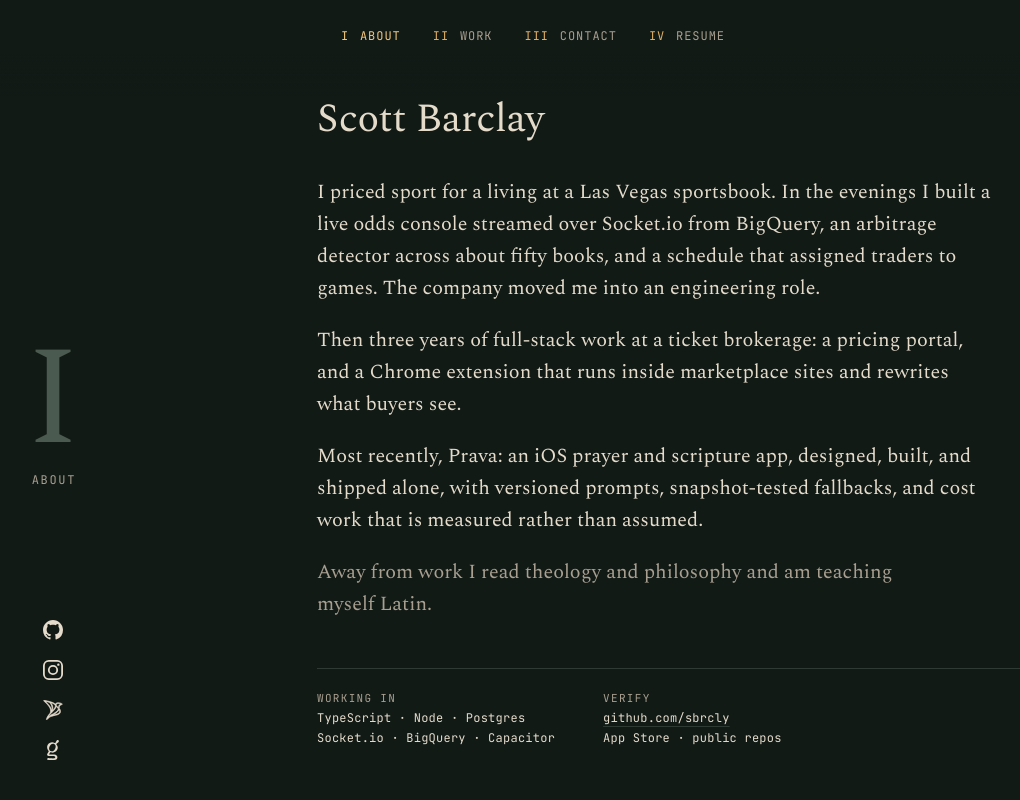
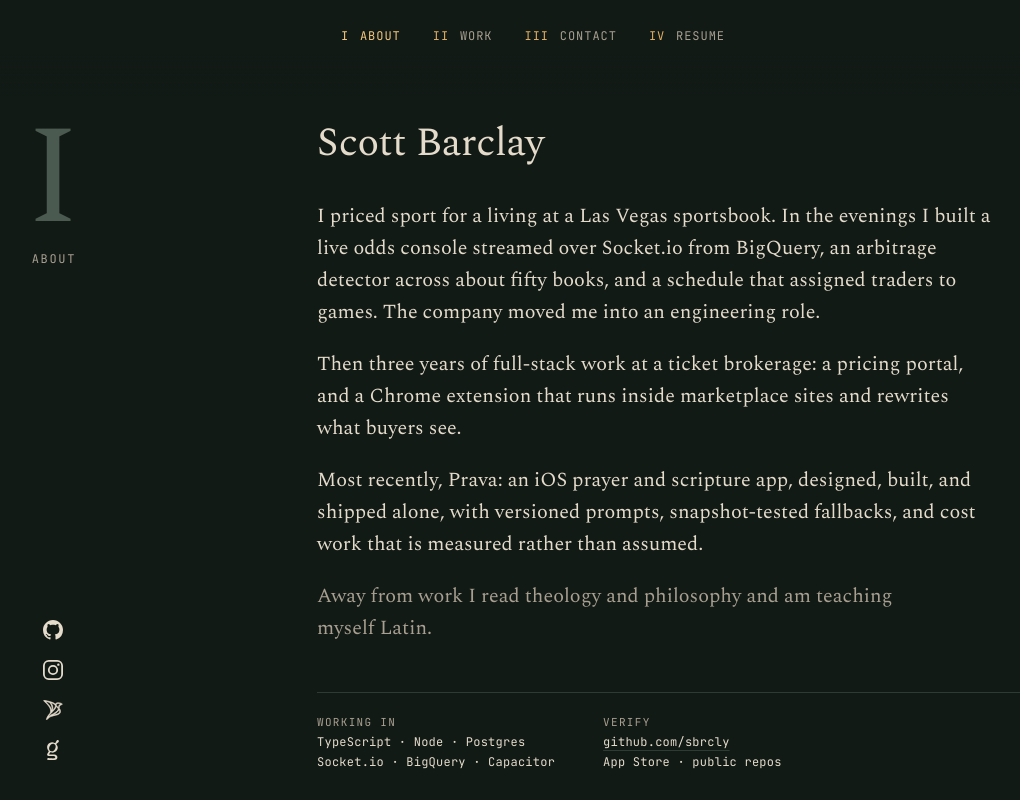
Before and after one commit to sbrcly/portfolio-v4, a Next.js app: page / in a window 1280 px wide. Shown: the top 800 px of the page, without its empty margins (107-1127 px from the left). Built offline with nearby package versions, Linux system fonts and the light colour scheme.

Commit message:
margin and about anchored under the frame

```diff
--- a/app/not-found.tsx
+++ b/app/not-found.tsx
@@ -7,7 +7,7 @@ export default function NotFound() {
       style={{
         width: "var(--column)",
         margin: "0 auto",
-        padding: "var(--chapter-pad) 0",
+        padding: "var(--chapter-gap) 0",
       }}
     >
       <h1>This page doesn&apos;t exist.</h1>
--- a/app/page.module.css
+++ b/app/page.module.css
@@ -1,24 +1,35 @@
+/* The chapters follow one another with nothing between (the running
+   margin's boundaries need that), so the gap from a chapter's last element
+   to the next chapter's first is the next chapter's top padding. The last
+   has the same under it, above the footer. */
 .chapter {
   width: var(--column);
   margin: 0 auto;
-  padding: var(--chapter-pad) 0;
+  padding-top: var(--chapter-gap);
 }
 
-/* I About. From 960px up it is the first screen, and the block from the
-   name to the fact row is centered on the viewport's midline, level with the
-   running margin's numeral. The name opens 40px into the measure (the
-   measure's 12px and the statement's 28px), so the top padding is short by
-   that. A block taller than the screen under the frame starts under the
-   frame instead. */
+.chapter:last-child {
+  padding-bottom: var(--chapter-gap);
+}
+
+/* From 960px up the openers' numeral and label are the running margin's, so
+   a chapter's first element is whatever opens its measure, and the top
+   padding is short by how far into the measure that is.
+
+   I About. The block from the name to the fact row starts on the top line:
+   at load the name's top edge is level with the running margin's numeral's.
+   The name opens 40px into the measure (the measure's 12px and the
+   statement's 28px).
+
+   III Contact. The email opens 28px into the measure. */
 
 @media (min-width: 960px) {
   .first {
-    display: flex;
-    flex-direction: column;
-    justify-content: center;
-    min-height: 100vh;
-    min-height: 100svh;
-    padding: calc(var(--frame-height) - 40px) 0 var(--frame-height);
+    padding-top: calc(var(--top-line) - 40px);
+  }
+
+  .contact {
+    padding-top: calc(var(--chapter-gap) - 28px);
   }
 }
 
--- a/app/page.tsx
+++ b/app/page.tsx
@@ -94,7 +94,7 @@ export default function Home() {
 
         <section
           id="iii"
-          className={styles.chapter}
+          className={`${styles.chapter} ${styles.contact}`}
           aria-labelledby="h-iii"
           data-chapter="2"
         >
--- a/app/tokens.css
+++ b/app/tokens.css
@@ -48,7 +48,8 @@
   --space-64: 64px;
   --space-128: 128px;
   --space-entry: 176px; /* between work entries */
-  --chapter-pad: min(25vh, 225px); /* svh where supported, below */
+  /* From a chapter's last element to the next chapter's first. */
+  --chapter-gap: 120px;
 
   /* Layout */
   --column: min(1120px, 100vw - 160px);
@@ -56,16 +57,13 @@
   --bar-height: 72px;
   --bar-inset: 48px;
   --hero-top: 112px; /* hero top row */
+  /* From 960px up: where the running margin's numeral and chapter I's name
+     both start, 24px under the frame. */
+  --top-line: calc(var(--frame-height) + 24px);
   /* The running margin's column and the gap to the measure, from 960px up. */
   --margin-width: 280px;
   --margin-gap: 64px;
   --measure-offset: calc(var(--margin-width) + var(--margin-gap));
-}
-
-@supports (height: 1svh) {
-  :root {
-    --chapter-pad: min(25svh, 225px);
-  }
 }
 
 @media (min-width: 1920px) {
@@ -80,7 +78,7 @@
     --statement-size: 32px;
     --title-size: 36px;
 
-    --chapter-pad: 192px;
+    --chapter-gap: 96px;
 
     --column: min(960px, 100vw - 64px);
     --bar-inset: 32px;
@@ -102,7 +100,6 @@
     --mono-small-size: 10px;
 
     --space-entry: 112px;
-    --chapter-pad: 150px;
 
     --column: calc(100vw - 40px);
     --frame-height: 80px;
--- a/components/chapters/current-chapter.ts
+++ b/components/chapters/current-chapter.ts
@@ -11,7 +11,8 @@ import { useSyncExternalStore } from "react";
  * the horizontal line at 50% of the viewport height. An IntersectionObserver
  * rooted on the top half of the viewport fires as a chapter's top crosses
  * that line in either direction; a recompute when scrolling ends covers a
- * fast scroll or a jump. At scroll position zero it is always the first.
+ * fast scroll or a jump. At scroll position zero it is always the first,
+ * and at the page's end the last, whose top may never reach the line.
  *
  * An anchor jump (a nav click, a hash change, a load with a hash) sets its
  * chapter at once and holds it until the scroll ends, so a smooth scroll
@@ -34,6 +35,10 @@ function set(id: string) {
 function resolve() {
   const first = chapters[0]?.id ?? "i";
   if (window.scrollY <= 0) return first;
+  const scroller = document.documentElement;
+  if (window.scrollY >= scroller.scrollHeight - scroller.clientHeight - 1) {
+    return chapters.at(-1)?.id ?? first;
+  }
   const line = window.innerHeight / 2;
   const last = chapters.findLast(
     (chapter) => chapter.getBoundingClientRect().top <= line
--- a/components/margin/Margin.tsx
+++ b/components/margin/Margin.tsx
@@ -19,7 +19,7 @@ const LOAD_MS = 300;
 
 /**
  * The running margin: the current chapter's numeral and label pinned beside
- * the measure on the viewport's midline.
+ * the measure, the numeral's top edge on the top line under the frame.
  *
  * The numeral and label turn with the scroll. Every chapter's label and
  * every glyph the numeral ever shows is in the markup, each with an opacity
@@ -81,7 +81,9 @@ export default function Margin({
     // Without view timelines, the boundaries' progress is written here, by
     // the rules in margin.module.css: the lead on the outgoing chapter, the
     // trail on the incoming one until its top is under the frame, each
-    // stopping at the chapter's center, and the trail ending with the page.
+    // stopping at the chapter's center, the first chapter's lead not opening
+    // before the page scrolls, the trail ending with the page, and every
+    // boundary done by the page's end.
     // Reduced motion steps at the boundary. The dock's progress likewise.
     let stopFrames: (() => void) | undefined;
     if (!hasViewTimelines()) {
@@ -118,7 +120,11 @@ export default function Margin({
           const inCover = height - top.top;
           const lead = within(
             outCover,
-            Math.max(out.height, (height + out.height) / 2),
+            Math.max(
+              out.height,
+              (height + out.height) / 2,
+              index === 1 ? height : 0
+            ),
             out.height + half
           );
           const trail = within(
@@ -127,10 +133,16 @@ export default function Margin({
             Math.min(height - frame, (height + top.height) / 2)
           );
           const progress = reduced.matches
-            ? Math.floor(lead)
-            : (lead +
-                Math.max(trail, trail / Math.max(trail + 1 - pageEnd, 0.0001))) /
-              2;
+            ? Math.max(Math.floor(lead), Math.floor(pageEnd))
+            : Math.max(
+                (lead +
+                  Math.max(
+                    trail,
+                    trail / Math.max(trail + 1 - pageEnd, 0.0001)
+                  )) /
+                  2,
+                within(pageEnd, 0.8, 1)
+              );
 
           write(`--boundary-${incoming.dataset.chapter}`, progress);
         });
--- a/components/margin/margin.module.css
+++ b/components/margin/margin.module.css
@@ -1,14 +1,12 @@
 /* The running margin: one fixed element outside every section, on the
-   column's left edge, the numeral's box centered on the viewport's midline.
+   column's left edge, the numeral's top edge on the top line (tokens.css).
    Off below 960px, where the openers carry their own numeral and label. */
 .margin {
   --numeral-size: 140px;
   /* The center axis of the numeral and the label, from the column's edge. */
   --axis: 80px;
   position: fixed;
-  /* The numeral's box is 0.85em tall. */
-  top: calc(50vh - var(--numeral-size) * 0.425);
-  top: calc(50svh - var(--numeral-size) * 0.425);
+  top: var(--top-line);
   left: 0;
   right: 0;
   z-index: 4;
@@ -182,8 +180,10 @@
    frame, which is where an anchor lands it, so a chapter arrived at by its
    link shows its numeral whole. A chapter shorter than the viewport would
    have the windows at its two ends overlap, so each half stops at the
-   chapter's center on the midline. The chapters must follow one another
-   with nothing between. */
+   chapter's center on the midline. The first chapter can be shorter than
+   the viewport too, and its lead never opens before the page scrolls: its
+   top on the viewport's top. The chapters must follow one another with
+   nothing between. */
 @supports (animation-timeline: view()) {
   .margin {
     animation: lead-1 linear both,
@@ -200,7 +200,7 @@
     animation-timeline: --chapter-0, --chapter-1, --chapter-2, --chapter-3, --chapter-4,
       --chapter-1, --chapter-2, --chapter-3, --chapter-4, --chapter-5,
       scroll(root);
-    animation-range-start: cover max(100% - 100svh, 50%),
+    animation-range-start: cover max(100% - 100svh, 50%, 100svh),
       cover max(100% - 100svh, 50%),
       cover max(100% - 100svh, 50%),
       cover max(100% - 100svh, 50%),
@@ -223,8 +223,12 @@
       cover min(100svh - var(--frame-height), 50%),
       100%;
 
-    /* Where the page ends inside a trail, the trail ends with the page. */
-    --boundary-1: calc(
+    /* Where the page ends inside a trail, the trail ends with the page. A
+       page that ends before the last chapter's top reaches the midline still
+       ends on that chapter's numeral: over the page's last tenth of a
+       viewport, as the dock does (below). */
+    --page-tail: clamp(0, (var(--page-end) - 0.8) * 5, 1);
+    --boundary-1: max(
       (
           var(--lead-1) +
             max(
@@ -232,9 +236,10 @@
               var(--trail-1) /
                 max(var(--trail-1) + 1 - var(--page-end), 0.0001)
             )
-        ) / 2
+        ) / 2,
+      var(--page-tail)
     );
-    --boundary-2: calc(
+    --boundary-2: max(
       (
           var(--lead-2) +
             max(
@@ -242,9 +247,10 @@
               var(--trail-2) /
                 max(var(--trail-2) + 1 - var(--page-end), 0.0001)
             )
-        ) / 2
+        ) / 2,
+      var(--page-tail)
     );
-    --boundary-3: calc(
+    --boundary-3: max(
       (
           var(--lead-3) +
             max(
@@ -252,9 +258,10 @@
               var(--trail-3) /
                 max(var(--trail-3) + 1 - var(--page-end), 0.0001)
             )
-        ) / 2
+        ) / 2,
+      var(--page-tail)
     );
-    --boundary-4: calc(
+    --boundary-4: max(
       (
           var(--lead-4) +
             max(
@@ -262,9 +269,10 @@
               var(--trail-4) /
                 max(var(--trail-4) + 1 - var(--page-end), 0.0001)
             )
-        ) / 2
+        ) / 2,
+      var(--page-tail)
     );
-    --boundary-5: calc(
+    --boundary-5: max(
       (
           var(--lead-5) +
             max(
@@ -272,19 +280,21 @@
               var(--trail-5) /
                 max(var(--trail-5) + 1 - var(--page-end), 0.0001)
             )
-        ) / 2
+        ) / 2,
+      var(--page-tail)
     );
   }
 
-  /* Reduced motion: the turn is a step at the boundary. */
+  /* Reduced motion: the turn is a step at the boundary, or at the page's
+     end if that comes first. */
   @media (prefers-reduced-motion: reduce) {
     .margin {
       animation-timing-function: steps(1, jump-end);
-      --boundary-1: var(--lead-1);
-      --boundary-2: var(--lead-2);
-      --boundary-3: var(--lead-3);
-      --boundary-4: var(--lead-4);
-      --boundary-5: var(--lead-5);
+      --boundary-1: max(var(--lead-1), var(--page-end));
+      --boundary-2: max(var(--lead-2), var(--page-end));
+      --boundary-3: max(var(--lead-3), var(--page-end));
+      --boundary-4: max(var(--lead-4), var(--page-end));
+      --boundary-5: max(var(--lead-5), var(--page-end));
     }
   }
 }
```
Also changed, not shown: app/work/prava/prava.module.css (+7 -7 lines), 1 other file (tests, documents, lock files or other folders).
